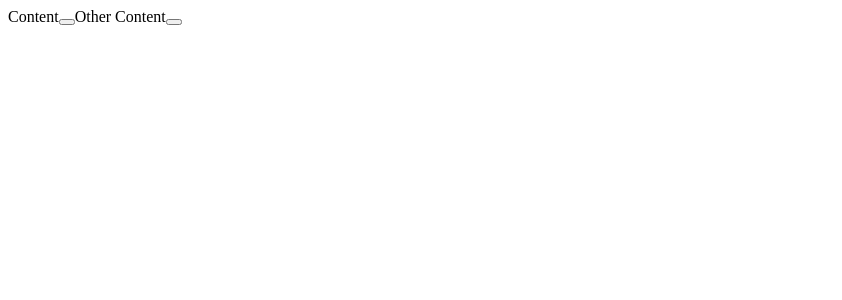
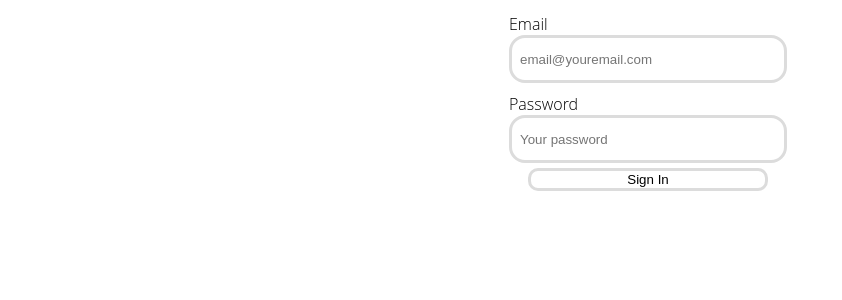
Before and after one commit to alejandroc311/design-platform, a React (Create React App) app: page / in a window 1280 px wide. Shown: the top 300 px of the page, without its empty margins (0-842 px from the left). Built offline with nearby package versions, Linux system fonts and the light colour scheme.

Commit message:
feat: Add form for logging in and serve user directory path.

```diff
--- /dev/null
+++ b/src/components/EmailInput.js
@@ -0,0 +1,15 @@
+function EmailInput({onChange, userInput}) {
+
+    function handleChange({target: {value, name}}){
+        onChange(value, name);
+    }
+
+    return (
+        <div className="form-item">
+            <label htmlFor="email-input">Email</label>
+            <input type="email" name="email-input" className="email-input" value={userInput} onChange={handleChange} placeholder="email@youremail.com" required></input>
+        </div>
+    );
+}
+
+export default EmailInput;
--- /dev/null
+++ b/src/components/LoginForm.js
@@ -0,0 +1,25 @@
+import { useState } from "react";
+import EmailInput from "./EmailInput";
+import PasswordInput from "./PasswordInput";
+function LoginForm({onSubmit}){
+    const [email, setEmail] = useState("");
+    const [password, setPassword] = useState("");
+    function handleInput(value, name){
+        name == "email-input" ? setEmail(value) : setPassword(value);
+    }
+    function handleSubmit(event){
+        event.preventDefault();
+        onSubmit(email, password);
+        setEmail(""); setPassword("");
+    }
+
+    return(
+        <form onSubmit={handleSubmit} className="login-form">
+            <EmailInput userInput={email} onChange={handleInput}/>
+            <PasswordInput userInput={password} onChange={handleInput}/>
+            <button type="submit">Sign In</button>
+        </form>
+    );
+}
+
+export default LoginForm;
--- /dev/null
+++ b/src/components/PasswordInput.js
@@ -0,0 +1,12 @@
+function PasswordInput({userInput, onChange}){
+    function handleChange({target:{value, name}}){
+        onChange(value, name);
+    }
+    return(
+        <div className="form-item">
+            <label htmlFor="password-input">Password</label>
+            <input type="password" onChange={handleChange} value={userInput} name="password-input" className="password-input" placeholder="Your password" required></input>
+        </div>
+    )
+}
+export default PasswordInput;
--- a/src/index.js
+++ b/src/index.js
@@ -1,6 +1,7 @@
 import React, { StrictMode } from 'react';
 import ReactDOM from 'react-dom';
 import App from './App';
+import LoginPage from './pages/LoginPage';
 import { Provider } from 'react-redux';
 import { Route, BrowserRouter as Router, Routes} from 'react-router-dom';
 import store from './store/store.js';
@@ -8,7 +9,7 @@ ReactDOM.render(
     <Provider store={store}>
       <Router>
         <Routes>
-          <Route exact path="/" element={<App/>}/>
+          <Route exact path="/" element={<LoginPage/>}/>
         </Routes>
       </Router>
     </Provider>
--- /dev/null
+++ b/src/pages/LoginPage.js
@@ -0,0 +1,18 @@
+import LoginForm from "../components/LoginForm";
+import "./../stylesheets/login-page.css"
+import { getUser } from "../store/slicers/userSlice";
+import { useDispatch } from "react-redux";
+function LoginPage(){
+    const dispatch = useDispatch();
+    function handleSubmit(email, password){
+        console.log(email, password);
+    }
+
+    return (
+        <div>
+            <LoginForm onSubmit={handleSubmit}/>
+        </div>
+    );
+}
+
+export default LoginPage;
--- /dev/null
+++ b/src/stylesheets/login-page.css
@@ -0,0 +1,48 @@
+:root{
+    box-sizing: border-box;
+    font-size: 16px;
+    font-family: 'Open Sans';
+    font-weight: 100;
+}
+.form-item{
+    display: flex;
+    flex-direction: column;
+    align-items: start;
+    justify-content: center;
+    margin: 0.31250rem 0;
+}
+.email-input{
+    width: 16rem;
+    height: 1.625rem;
+    border-radius: 1rem;
+    border: solid gainsboro;
+    padding: 0.500rem;
+}
+.email-input:focus{
+    outline: none;
+    border-color: #000;
+}
+.password-input{
+    width: 16rem;
+    height: 1.625rem;
+    border-radius: 1rem;
+    border: solid gainsboro;
+    padding: 0.500rem;
+}
+.password-input:focus{
+    outline: none;
+    border-color: #000;
+}
+.login-form{
+    width:100vw;
+    display: flex;
+    flex-direction: column;
+    align-items: center;
+    justify-content: center;
+}
+button{
+    width: 15rem;
+    background-color: white;
+    border-radius:0.625rem;
+    border: solid gainsboro;
+}
```
Also changed, not shown: 1 other file (tests, documents, lock files or other folders).
